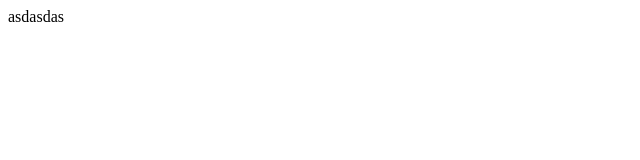
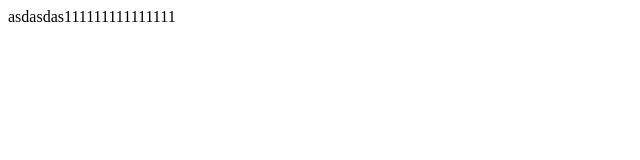
Before and after one commit to ckmouse/demo, a plain HTML site: page index.html in a window 1280 px wide. Shown: the whole page, without its empty margins (0-640 px from the left). Drawn offline with Linux system fonts and the light colour scheme.

Commit message:
Update index.html

```diff
--- a/index.html
+++ b/index.html
@@ -1,3 +1,3 @@
 <html>
-    <body>asdasdas</body>
+    <body>asdasdas111111111111111</body>
 </html>
```
